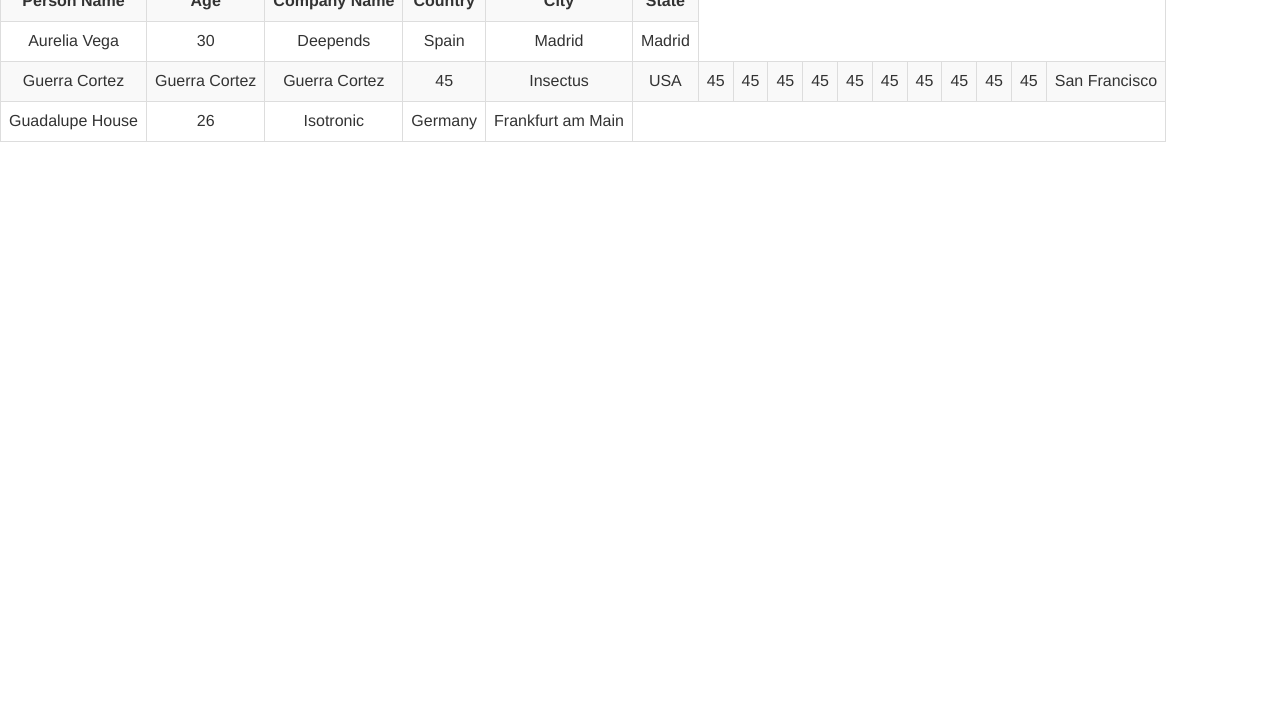
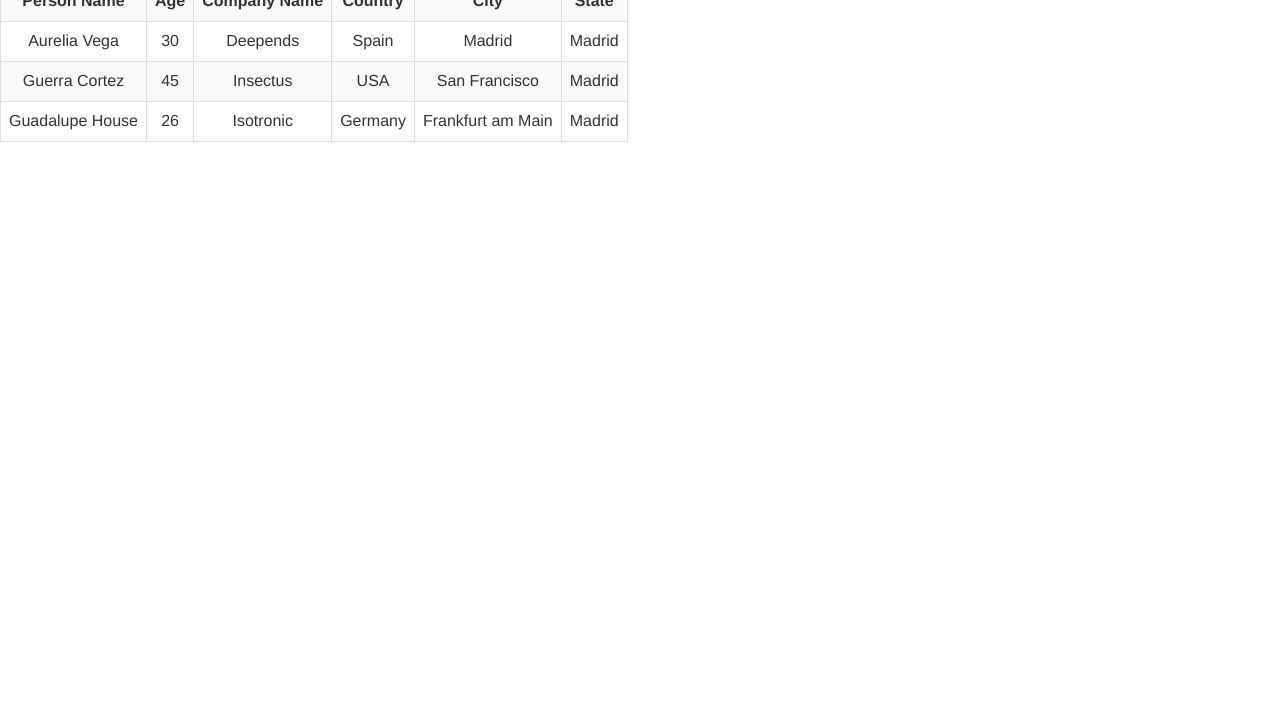
Before and after one commit to Sukh1430/Tester-crew, a plain HTML site: page T1.html in a window 1280 px wide. Shown: the part 75-800 px from the top of the page. Drawn offline with nearby package versions, Linux system fonts and the light colour scheme.

Commit message:
auto push by sukh

```diff
--- a/T1.html
+++ b/T1.html
@@ -46,18 +46,11 @@ span.save.pull-right {
         <!-- This is our clonable table line -->
         <tr>
           <td class="pt-3-half" contenteditable="true">Guerra Cortez</td>
-		  <td class="pt-3-half" contenteditable="true">Guerra Cortez</td>
-		  <td class="pt-3-half" contenteditable="true">Guerra Cortez</td>
           <td class="pt-3-half" contenteditable="true">45</td>
           <td class="pt-3-half" contenteditable="true">Insectus</td>
           <td class="pt-3-half" contenteditable="true">USA</td>
-		  <td class="pt-3-half" contenteditable="true">45</td><td class="pt-3-half" contenteditable="true">45</td>
-		  <td class="pt-3-half" contenteditable="true">45</td><td class="pt-3-half" contenteditable="true">45</td>
-		  <td class="pt-3-half" contenteditable="true">45</td><td class="pt-3-half" contenteditable="true">45</td>
-		  <td class="pt-3-half" contenteditable="true">45</td><td class="pt-3-half" contenteditable="true">45</td>
-		  <td class="pt-3-half" contenteditable="true">45</td>
-		  <td class="pt-3-half" contenteditable="true">45</td>
           <td class="pt-3-half" contenteditable="true">San Francisco</td>
+		  <td class="pt-3-half" contenteditable="true">Madrid</td>
         </tr>
         <!-- This is our clonable table line -->
         <tr>
@@ -66,6 +59,7 @@ span.save.pull-right {
           <td class="pt-3-half" contenteditable="true">Isotronic</td>
           <td class="pt-3-half" contenteditable="true">Germany</td>
           <td class="pt-3-half" contenteditable="true">Frankfurt am Main</td>
+		  <td class="pt-3-half" contenteditable="true">Madrid</td>
         </tr>
         <!-- This is our clonable table line -->
         <tr class="hide">
@@ -74,6 +68,7 @@ span.save.pull-right {
           <td class="pt-3-half" contenteditable="true">Portica</td>
           <td class="pt-3-half" contenteditable="true">United Kingdom</td>
           <td class="pt-3-half" contenteditable="true">London</td>
+		  <td class="pt-3-half" contenteditable="true">Madrid</td>
         </tr>
       </table>
     </div>
```
